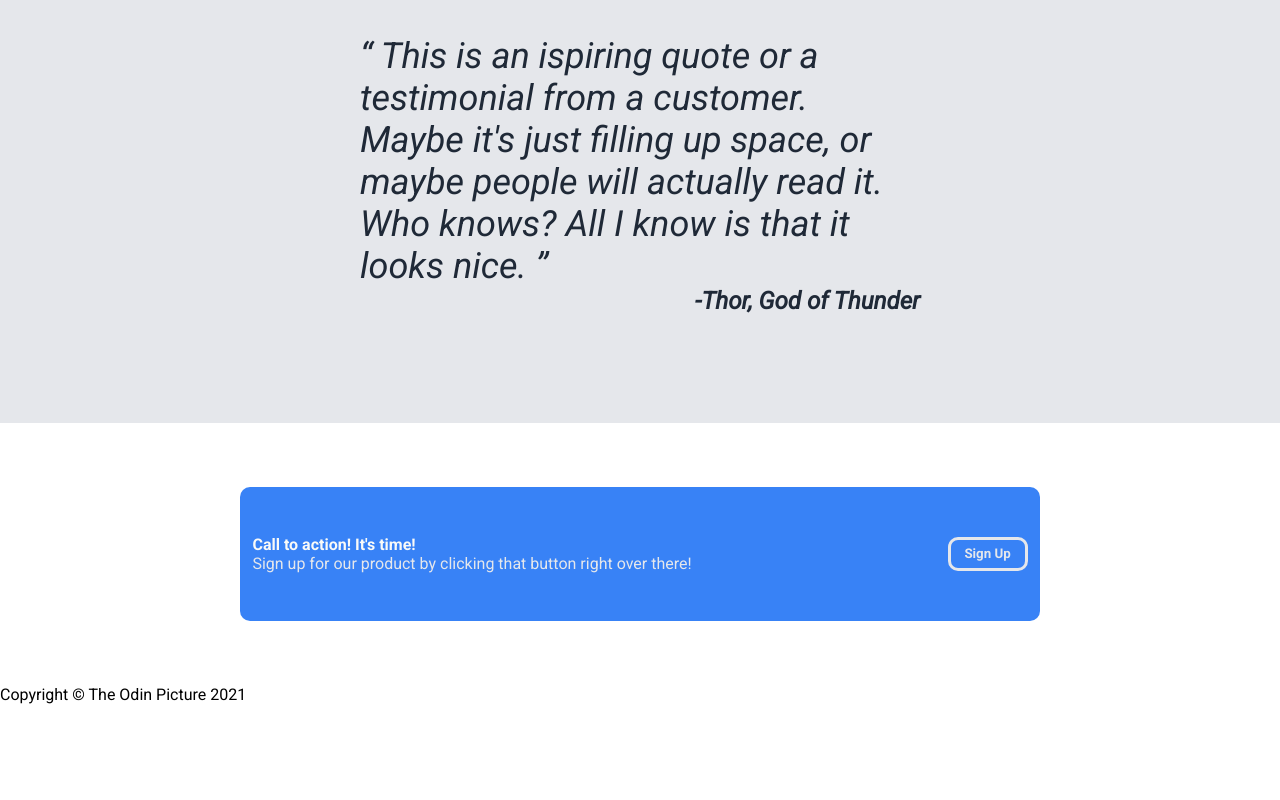
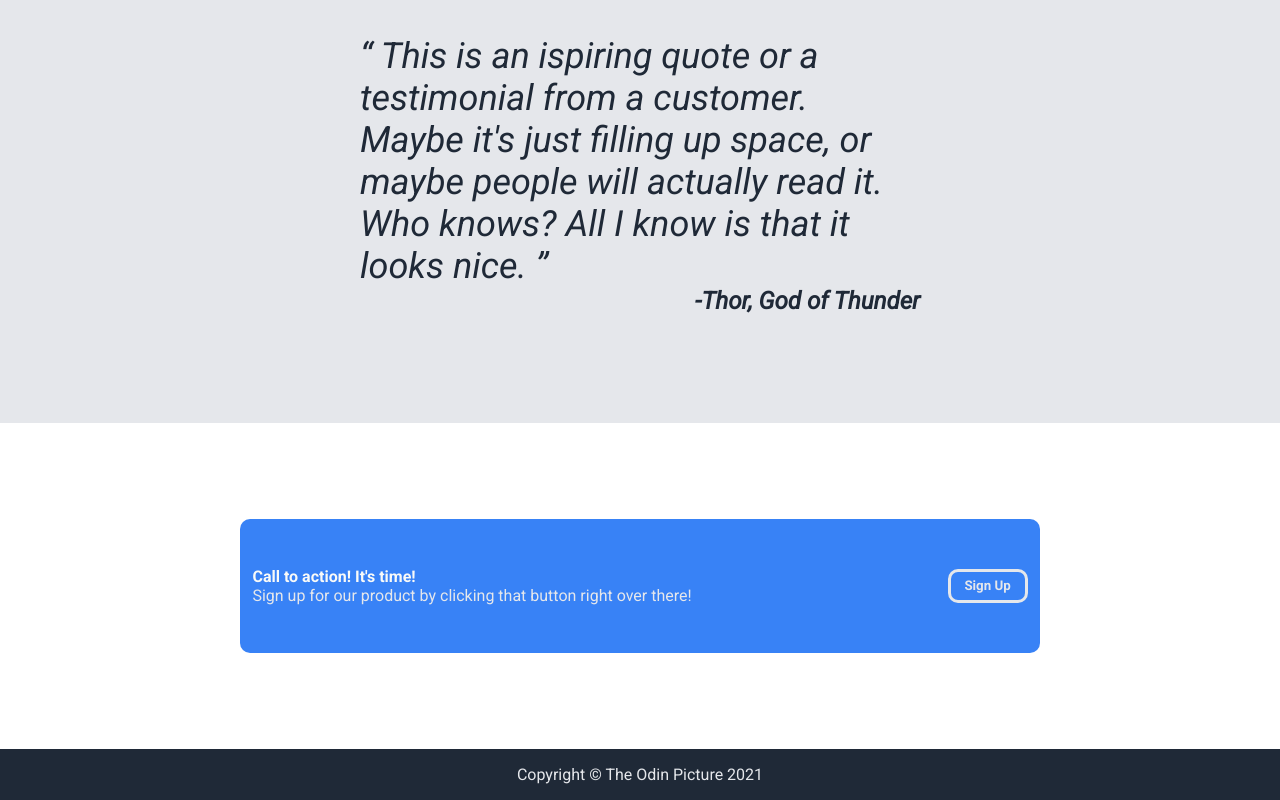
Before and after one commit to Ioan93Andrei/Odin_Landing_Page, a plain HTML site: page index.html in a window 1280 px wide. Shown: the part 1235-2035 px from the top of the page. Before the commit the page ends 1939 px from the top, so only its background shows below. Drawn offline with Linux system fonts and the light colour scheme.

Commit message:
footer is finished and with it the whole landing page

```diff
--- a/styles/style.css
+++ b/styles/style.css
@@ -133,7 +133,7 @@
     gap: 16em;
     background-color: #3882F6;
     padding: 3em 0;
-    margin: 4em 15em;
+    margin: 6em 15em;
     border-radius: 10px;
     color: #F9FAF8;
 }
@@ -151,3 +151,13 @@
     width: 6em;
     padding: 0.5em 0em;
 }
+
+/* This is for the footer */
+
+#footer {
+    display: flex;
+    justify-content: center;
+    background-color: #1F2937;
+    color: #E5E7EB;
+    padding: 1em 0em;
+}
```
